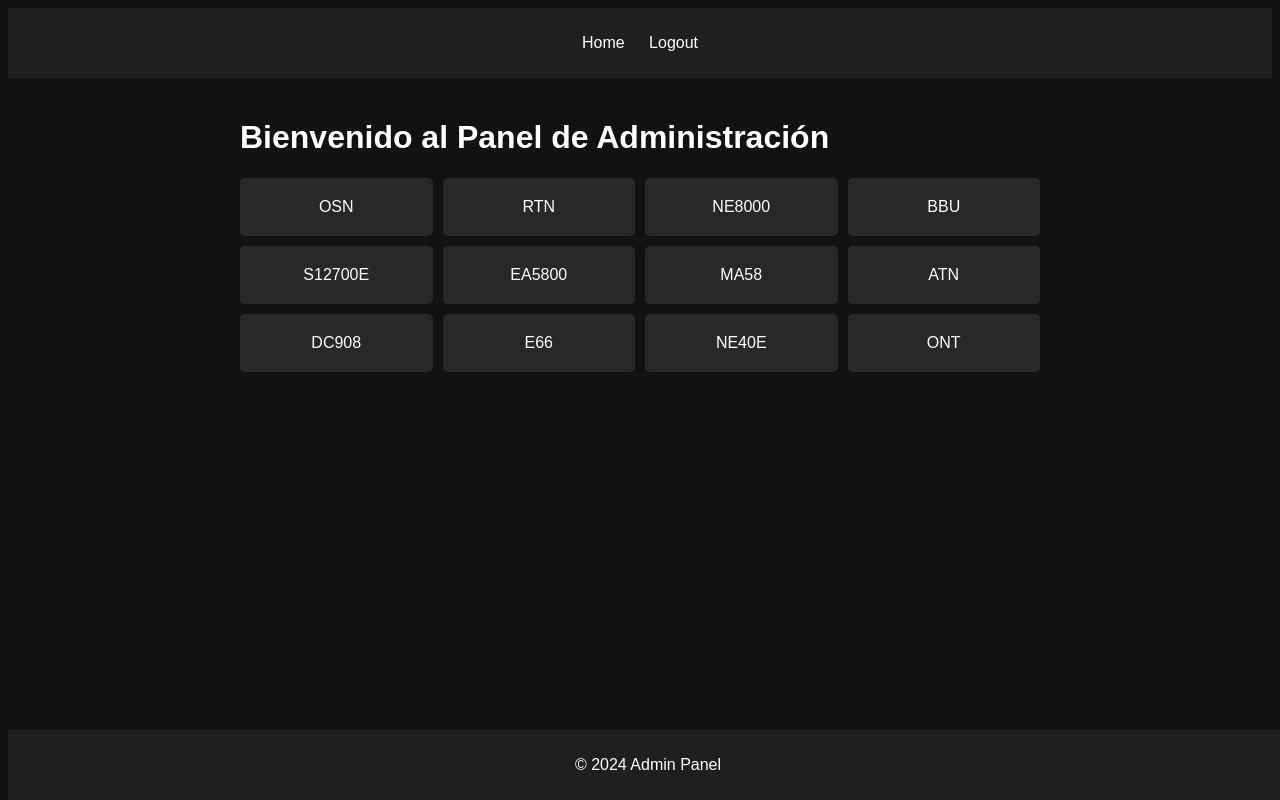
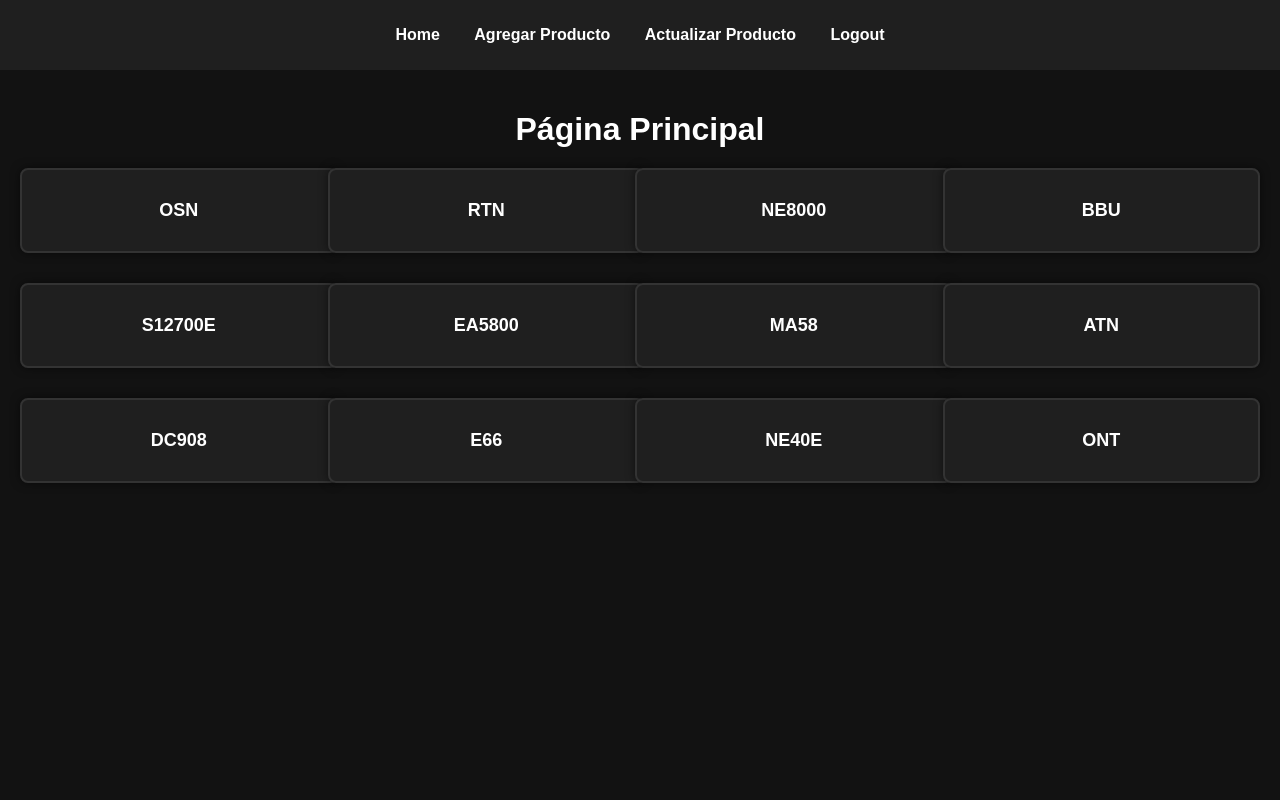
Before and after one commit to Chuy997/catalogo, a PHP site: page / in a window 1280 px wide. Run offline with PHP 8.4, Linux system fonts and the light colour scheme.

Commit message:
Se ajusta el diseño de los formularios y pagina index

```diff
--- a/db.php
+++ b/db.php
@@ -1,22 +1,14 @@
 <?php
-if (session_status() == PHP_SESSION_NONE) {
-    session_start();
-}
-
 function getDbConnection() {
     $servername = "localhost";
+    $username = "panda"; // Cambia a 'panda'
+    $password = "password_admin"; // La contraseña de 'panda'
     $dbname = "CatalogoATO";
 
-    if (isset($_SESSION['user_role']) && $_SESSION['user_role'] == 'admin') {
-        $username = "panda";
-        $password = "password_admin";
-    } else {
-        $username = "operator";
-        $password = "password_consulta";
-    }
-
+    // Crear la conexión
     $conn = new mysqli($servername, $username, $password, $dbname);
 
+    // Verificar la conexión
     if ($conn->connect_error) {
         die("Connection failed: " . $conn->connect_error);
     }
--- a/index.php
+++ b/index.php
@@ -1,20 +1,38 @@
-<?php include 'header.php'; ?>
+<?php
+require_once 'db.php';
 
-<h1>Bienvenido al Panel de Administración</h1>
-<div class="product-links">
-    <a href="osn.php">OSN</a>
-    <a href="rtn.php">RTN</a>
-    <a href="ne8000.php">NE8000</a>
-    <a href="bbu.php">BBU</a>
-    <a href="s12700e.php">S12700E</a>
-    <a href="ea5800.php">EA5800</a>
-    <a href="ma58.php">MA58</a>
-    <a href="atn.php">ATN</a>
-    <a href="dc908.php">DC908</a>
-    <a href="e66.php">E66</a>
-    <a href="ne40e.php">NE40E</a>
-    <a href="ont.php">ONT</a>
-    <!-- Los nuevos enlaces se agregarán aquí -->
-</div>
+// Asumiendo que tienes una función para obtener los nombres de las tablas
+$tables = ['OSN', 'RTN', 'NE8000', 'BBU', 'S12700E', 'EA5800', 'MA58', 'ATN', 'DC908', 'E66', 'NE40E','ONT'];
+?>
 
-<?php include 'footer.php'; ?>
+<!DOCTYPE html>
+<html lang="en">
+<head>
+    <meta charset="UTF-8">
+    <meta name="viewport" content="width=device-width, initial-scale=1.0">
+    <title>Página Principal</title>
+    <link rel="stylesheet" href="styles.css">
+</head>
+<body>
+    <header>
+        <nav>
+            <ul>
+                <li><a href="index.php">Home</a></li>
+                <li><a href="add_product.php">Agregar Producto</a></li>
+                <li><a href="update_product.php">Actualizar Producto</a></li>
+                <li><a href="logout.php">Logout</a></li>
+            </ul>
+        </nav>
+    </header>
+    <main>
+        <h1>Página Principal</h1>
+        <div class="product-grid">
+            <?php foreach ($tables as $table): ?>
+                <div class="product-item">
+                    <a href="<?php echo strtolower($table); ?>.php"><?php echo $table; ?></a>
+                </div>
+            <?php endforeach; ?>
+        </div>
+    </main>
+</body>
+</html>
--- a/osn.php
+++ b/osn.php
@@ -49,7 +49,8 @@
                 <td><?php echo $row['Cabinet PN Image'] ? '<img src="' . $row['Cabinet PN Image'] . '" class="thumbnail" onclick="expandImage(this)">' : 'No Image'; ?></td>
                 <td><?php echo $row['Instructivo'] ? '<a href="' . $row['Instructivo'] . '" target="_blank">Ver Instructivo</a>' : 'No Instructivo'; ?></td>
             </tr>
-        <?php endwhile; ?>
+        <?php endwhile;
+        ?>
     </tbody>
 </table>
 
--- a/styles.css
+++ b/styles.css
@@ -1,96 +1,133 @@
+/* General Styles */
 body {
     background-color: #121212;
     color: #ffffff;
     font-family: Arial, sans-serif;
+    margin: 0;
+    padding: 0;
+    display: flex;
+    flex-direction: column;
+    align-items: center;
+    min-height: 100vh;
 }
 
+/* Header Styles */
 header {
     background-color: #1f1f1f;
+    width: 100%;
     padding: 10px 0;
 }
 
 nav ul {
-    list-style: none;
+    list-style-type: none;
     padding: 0;
     text-align: center;
 }
 
 nav ul li {
     display: inline;
-    margin: 0 10px;
+    margin: 0 15px;
 }
 
 nav ul li a {
     color: #ffffff;
     text-decoration: none;
+    font-weight: bold;
 }
 
 nav ul li a:hover {
-    text-decoration: underline;
+    color: #bbbbbb;
 }
 
+/* Main Content Styles */
 main {
     padding: 20px;
-    max-width: 800px;
-    margin: 0 auto;
+    max-width: 1200px;
+    width: 100%;
+    text-align: center;
 }
 
+h1 {
+    margin-bottom: 20px;
+}
+
+/* Product Grid Styles */
+.product-grid {
+    display: grid;
+    grid-template-columns: repeat(auto-fill, minmax(250px, 1fr)); /* Ajustar el tamaño mínimo para aplicar la proporción áurea */
+    gap: 30px; /* Ajustar el espacio entre los elementos */
+    justify-items: center;
+}
+
+.product-item {
+    background-color: #1f1f1f;
+    padding: 30px 18px; /* Proporción áurea: 1.618 (altura) */
+    border-radius: 8px;
+    box-shadow: 0 0 10px rgba(0, 0, 0, 0.5);
+    text-align: center;
+    width: 100%;
+    transition: background-color 0.3s;
+    border: 2px solid #333; /* Asegurar que la separación sea visible */
+}
+
+.product-item a {
+    color: #ffffff;
+    text-decoration: none;
+    font-size: 18px;
+    font-weight: bold;
+}
+
+.product-item:hover {
+    background-color: #333;
+}
+
+.product-item a:hover {
+    color: #bbbbbb;
+}
+
+/* Form Styles */
 form {
     display: flex;
     flex-direction: column;
+    align-items: center;
+    margin: 0 auto;
+    padding: 20px;
+    background-color: #1f1f1f;
+    border-radius: 8px;
+    box-shadow: 0 0 10px rgba(0, 0, 0, 0.5);
+    max-width: 600px;
+    width: 100%;
 }
 
 label {
-    margin-top: 10px;
+    margin: 10px 0 5px;
+    width: 100%;
+    text-align: left;
 }
 
 input[type="text"],
 input[type="file"],
 select {
-    margin-top: 5px;
-    padding: 8px;
-    border-radius: 5px;
-    border: 1px solid #ccc;
+    padding: 10px;
+    margin-bottom: 20px;
+    border: 1px solid #333;
+    border-radius: 4px;
+    background-color: #333;
+    color: #fff;
+    width: 100%;
 }
 
 button {
-    margin-top: 20px;
     padding: 10px;
-    background-color: #28a745;
-    color: white;
     border: none;
-    border-radius: 5px;
+    border-radius: 4px;
+    background-color: #6200ee;
+    color: #fff;
+    font-size: 16px;
     cursor: pointer;
+    width: 100%;
 }
 
 button:hover {
-    background-color: #218838;
+    background-color: #3700b3;
 }
-
-footer {
-    background-color: #1f1f1f;
-    padding: 10px 0;
-    text-align: center;
-    position: fixed;
-    bottom: 0;
-    width: 100%;
-}
-
-.product-links {
-    display: grid;
-    grid-template-columns: repeat(4, 1fr);
-    gap: 10px;
-    text-align: center;
-}
-
-.product-links a {
-    background-color: #282828;
-    color: #ffffff;
-    padding: 20px;
-    text-decoration: none;
-    border-radius: 5px;
-}
-
-.product-links a:hover {
-    background-color: #383838;
-}
--- a/update_product.php
+++ b/update_product.php
@@ -13,6 +13,11 @@
     $power_connector_pn = $_POST['Power_Connector_PN'];
     $fan_pn = $_POST['Fan_PN'];
     $cabinet_pn = $_POST['Cabinet_PN'];
+
+    // Verificar y crear el directorio uploads si no existe
+    if (!is_dir('uploads')) {
+        mkdir('uploads', 0777, true);
+    }
 
     // Manejar las imágenes y el PDF
     function uploadFile($fieldName, $allowedTypes) {
```
Also changed, not shown: 1 other file.
